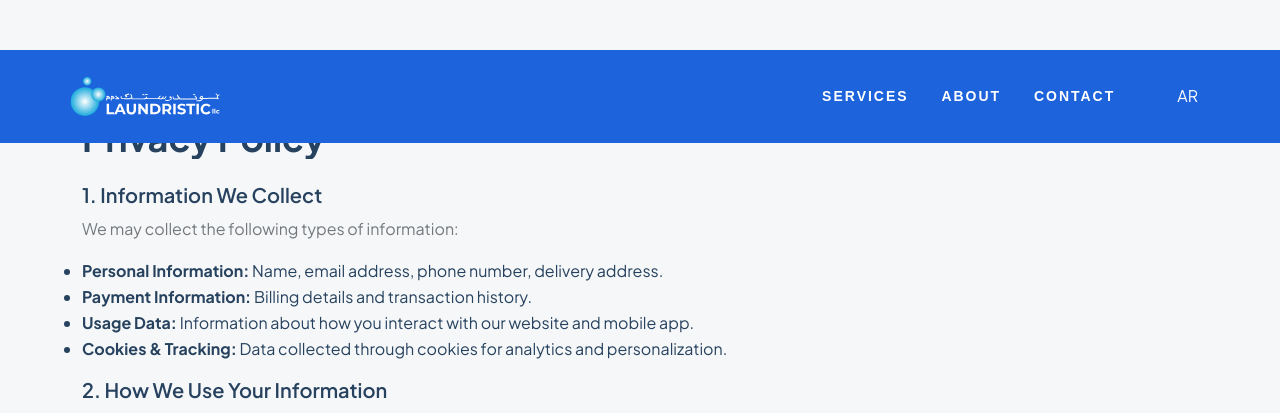
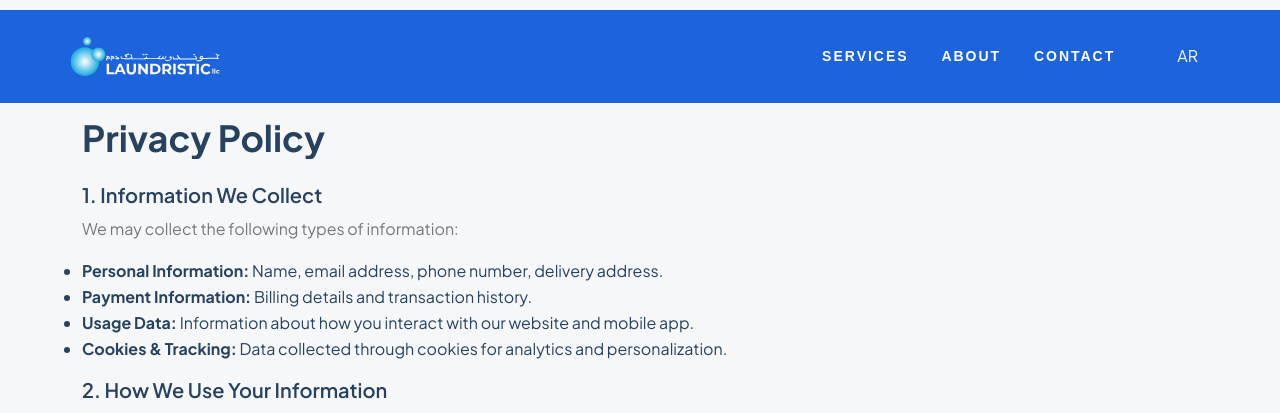
Before and after one commit to sayyidfayadh/laundistric, a PHP site: page /privacy-policy.html in a window 1280 px wide. Shown: the top 413 px of the page. Run offline with PHP 8.4, Linux system fonts and the light colour scheme; style sheets or scripts are compiled from the project's sources; some web fonts are replaced.

Commit message:
aed saved

```diff
--- a/assets/scss/layout/_header.scss
+++ b/assets/scss/layout/_header.scss
@@ -9,7 +9,7 @@ START: Header CSS
     background-color: transparent;
     width: 100%;
     position: fixed;
-    top: 50px;
+    top: 10px;
     left: 0;
     width: 100%;
     z-index: 99;
--- a/index.html
+++ b/index.html
@@ -147,7 +147,7 @@
                         <img src="assets/img/background-banner-effect.png">
                     </div>
                 </div>
-                <div class="promostrip">
+                <!-- <div class="promostrip">
                     <div class="curved-box"></div>
                     <div class="container">
                         <div class="row d-flex">
@@ -157,7 +157,7 @@
                             </div>
                         </div>
                     </div>
-                </div>
+                </div> -->
                 <div class="container">
                     <!-- Slider Start-->
                     <div class="home-carousel swiper">
```
